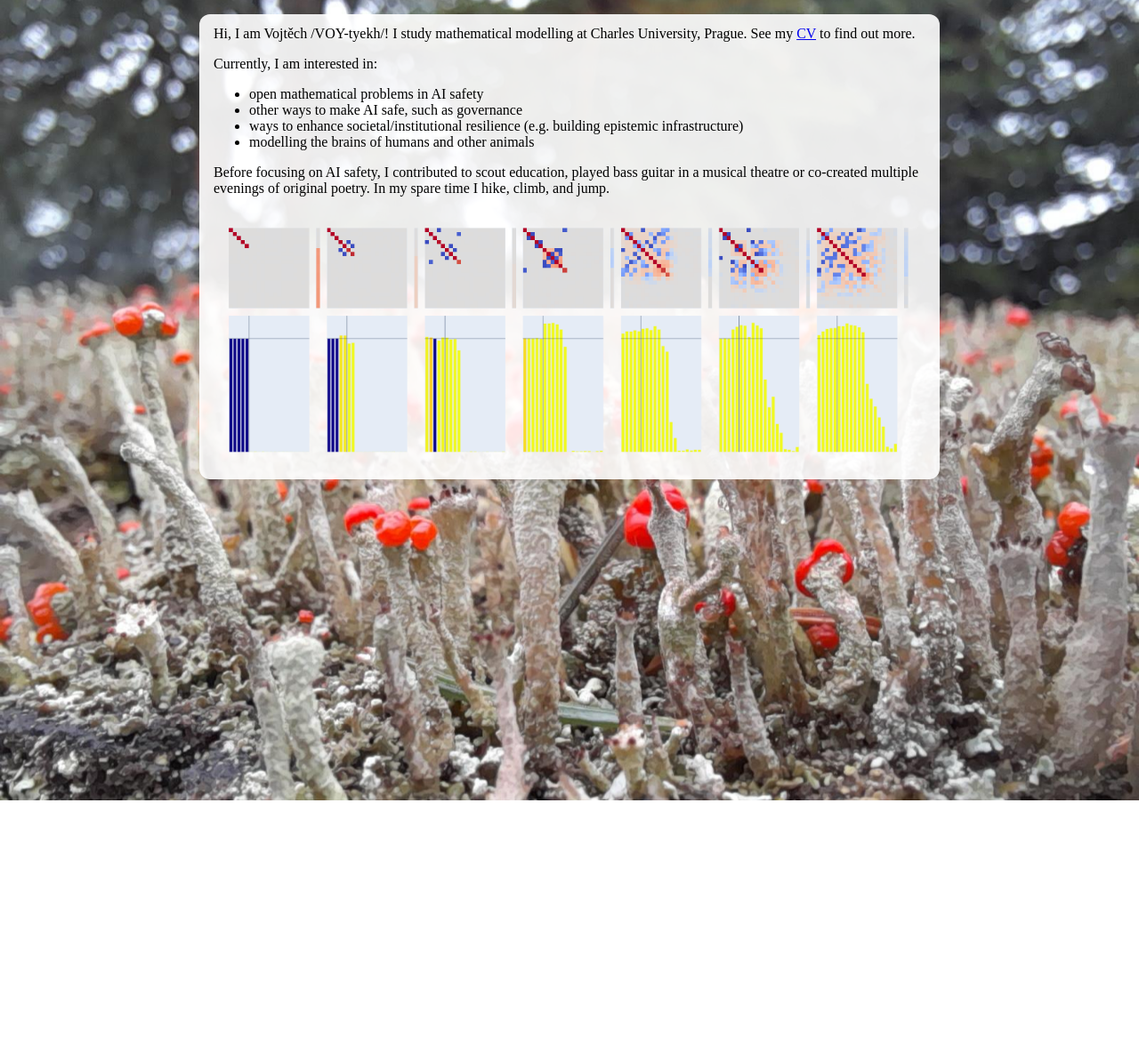
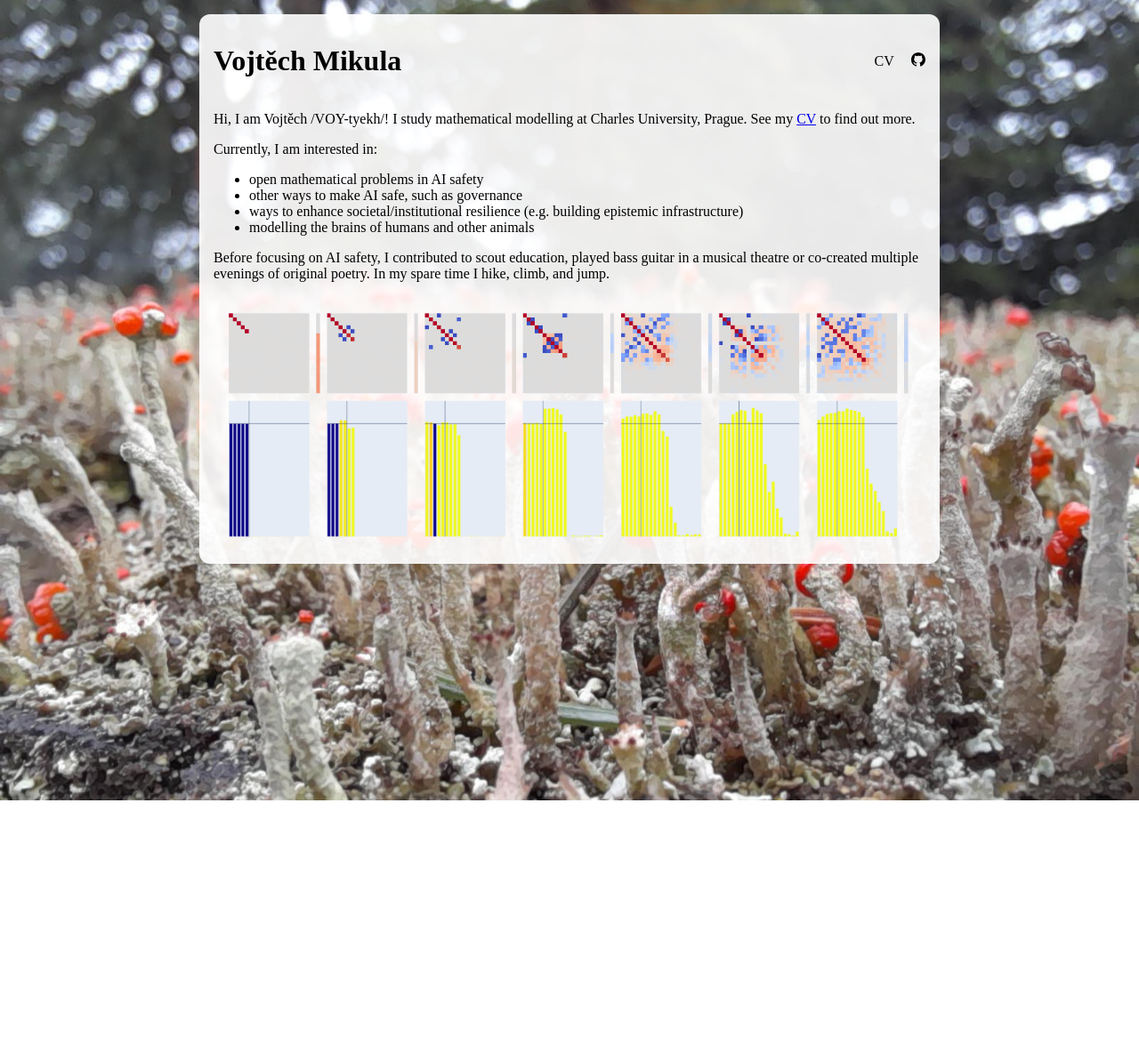
Before and after one commit to ikny/ikny.github.io, a Jekyll site: the page built from index.md, in a window 1280 px wide. Shown: the whole page at 89% size. Built offline with Jekyll 4.4.1, drawn with Linux system fonts in a browser that asks for light colours; our own code applies the rules of GitHub Pages for plain Markdown files; before the commit the page ends 1079 px from its top, so only the background shows below that.

Commit message:
add topbar

```diff
--- a/_layouts/default.html
+++ b/_layouts/default.html
@@ -5,8 +5,20 @@
   <meta name="viewport" content="width=device-width, initial-scale=1">
   <title>{{ page.title | default: site.title }}</title>
   <link rel="stylesheet" href="{{ '/assets/style.css' | relative_url }}">
+  <meta name="google-site-verification" content="ameCc7hnB92MbN3RiVTd6eewrHau9jWd8IbPho1ZdQA" />
 </head>
 <body>
-  <main>{{ content }}</main>
+  <main>
+    <header class="topbar">
+      <h1><a href="{{ '/' | relative_url }}">Vojtěch Mikula</a></h1>
+      <nav>
+        <a href="https://ikny.github.io/Vojtěch_Mikula_CV.pdf">CV</a>
+        <a href="https://github.com/ikny" aria-label="GitHub">
+          <svg xmlns="http://www.w3.org/2000/svg" width="16" height="16" viewBox="0 0 16 16" aria-hidden="true"><path d="M6.766 11.328c-2.063-.25-3.516-1.734-3.516-3.656 0-.781.281-1.625.75-2.188-.203-.515-.172-1.609.063-2.062.625-.078 1.468.25 1.968.703.594-.187 1.219-.281 1.985-.281.765 0 1.39.094 1.953.265.484-.437 1.344-.765 1.969-.687.218.422.25 1.515.046 2.047.5.593.766 1.39.766 2.203 0 1.922-1.453 3.375-3.547 3.64.531.344.89 1.094.89 1.954v1.625c0 .468.391.734.86.547C13.781 14.359 16 11.53 16 8.03 16 3.61 12.406 0 7.984 0 3.563 0 0 3.61 0 8.031a7.88 7.88 0 0 0 5.172 7.422c.422.156.828-.125.828-.547v-1.25c-.219.094-.5.156-.75.156-1.031 0-1.64-.562-2.078-1.609-.172-.422-.36-.672-.719-.719-.187-.015-.25-.093-.25-.187 0-.188.313-.328.625-.328.453 0 .844.281 1.25.86.313.452.64.655 1.031.655s.641-.14 1-.5c.266-.265.47-.5.657-.656"/></svg>
+        </a>
+      </nav>
+    </header>
+    {{ content }}
+  </main>
 </body>
 </html>
--- a/assets/style.css
+++ b/assets/style.css
@@ -29,3 +29,29 @@ img {
   max-width: 100%;         /* without this, a large image overflows on phones */
   height: auto;
 }
+
+.topbar {
+  display: flex;
+  justify-content: space-between;
+  align-items: center;
+}
+
+.topbar h1 a {
+  color: inherit;
+  text-decoration: none;
+}
+
+.topbar nav {
+  display: flex;
+  align-items: center;
+  gap: 1.2em;
+}
+
+.topbar nav a {
+  color: inherit;
+  text-decoration: none;
+}
+
+.topbar nav a:hover {
+  text-decoration: underline;
+}
```
